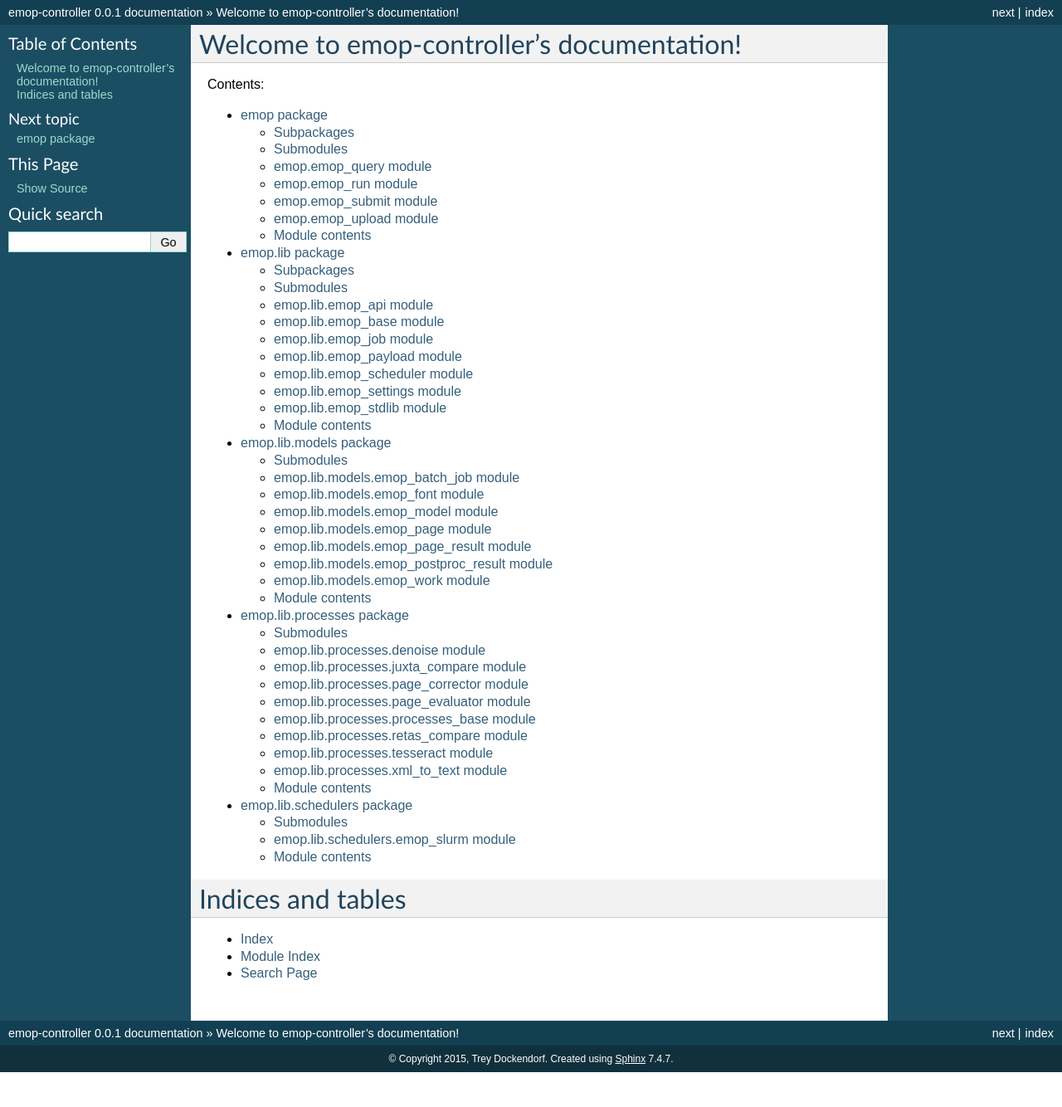
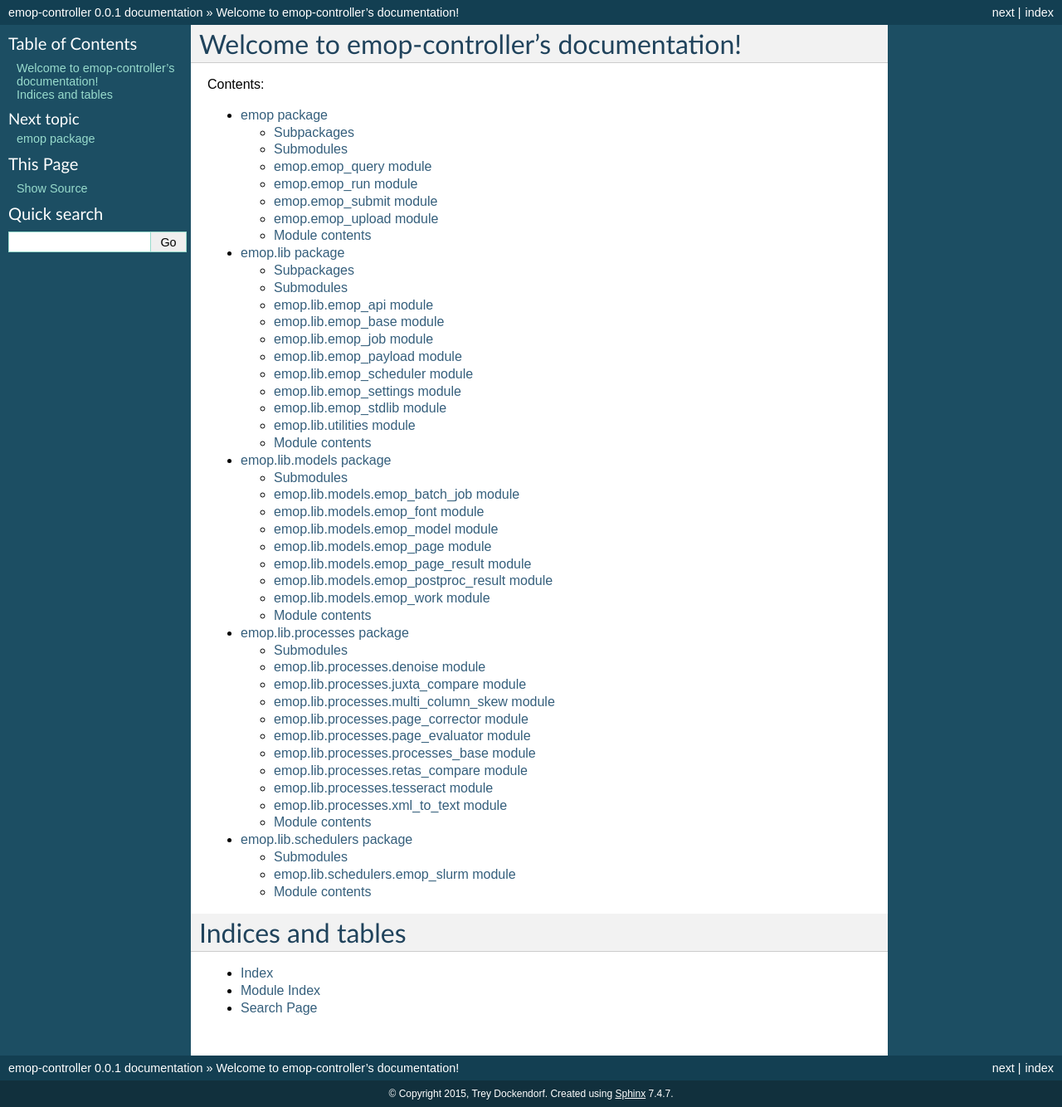
Before and after one commit to Early-Modern-OCR/hOCR-De-Noising, a Sphinx documentation site: the page built from docs/index.rst, in a window 1280 px wide. Shown: the whole page at 83% size. Built offline with Sphinx 7.4.7, drawn with Linux system fonts in a browser that asks for light colours; before the commit the page ends 1292 px from its top, so only the background shows below that.

Commit message:
Update docs to include new modules

```diff
--- a/docs/emop.lib.processes.rst
+++ b/docs/emop.lib.processes.rst
@@ -16,6 +16,14 @@
 ---------------------------------------
 
 .. automodule:: emop.lib.processes.juxta_compare
+    :members:
+    :undoc-members:
+    :show-inheritance:
+
+emop.lib.processes.multi_column_skew module
+-------------------------------------------
+
+.. automodule:: emop.lib.processes.multi_column_skew
     :members:
     :undoc-members:
     :show-inheritance:
--- a/docs/emop.lib.rst
+++ b/docs/emop.lib.rst
@@ -69,6 +69,14 @@
     :undoc-members:
     :show-inheritance:
 
+emop.lib.utilities module
+-------------------------
+
+.. automodule:: emop.lib.utilities
+    :members:
+    :undoc-members:
+    :show-inheritance:
+
 
 Module contents
 ---------------
```
